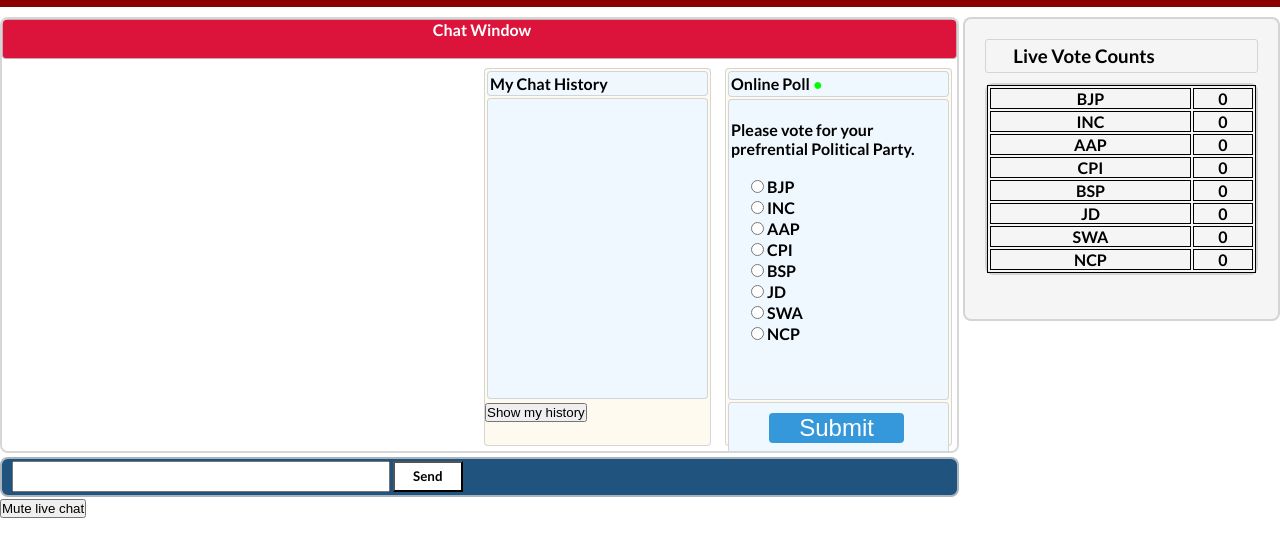
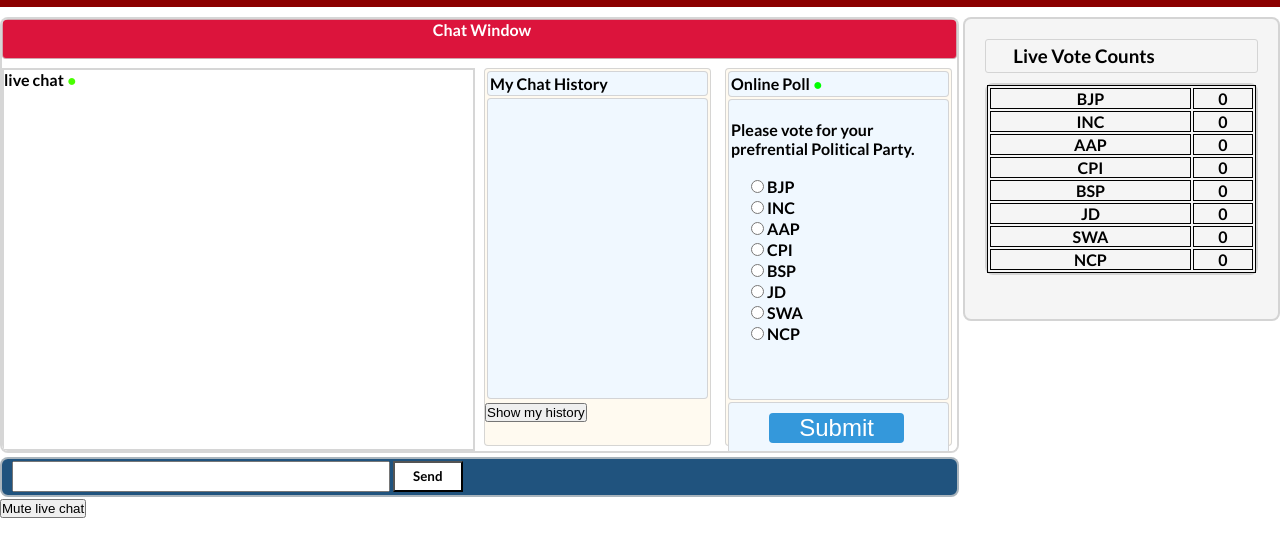
Before and after one commit to monti242421/pollingApplication, a website: page public/index/index.html in a window 1280 px wide. Shown: the part 52-608 px from the top of the page. Drawn offline with nearby package versions, Linux system fonts and the light colour scheme; no server answers.

Commit message:
Add files via upload

```diff
--- a/public/index/index.html
+++ b/public/index/index.html
@@ -14,12 +14,14 @@
         <div class="main-body">
 
             <div class="box" id="box-1">
-                <div>cool</div>
                 <div id="header01">Chat Window</div>
-                <div id="chatbox">
-                    <!-- <div class="messages">Hi</div> -->
-                    <div id="mask"></div>
+
+                <div id="livechat">
+                    <h4>live chat <span  style="color: rgb(72, 255, 0);"> ●</span><span id="livechathead" style="color: rgb(255, 0, 0);"></span></h4>
+                    <div id="chatbox">
+                    </div>
                 </div>
+
 
                 <div id="votesection">
                     <div id="online">Online Poll <span style="color: rgb(0, 255, 0);"> ●</span></div>
--- a/public/index/main.js
+++ b/public/index/main.js
@@ -177,16 +177,13 @@
 async function muteUnmute(){
     if(mute){
         muteButton.innerHTML='Unmute live chat ';
-       chatbox.style.backgroundColor ='black';
        document.getElementById('sendmessage').setAttribute("disabled", "");
-
-       document.getElementById('header01').innerHTML="All chat notifications has been muted"
+       document.getElementById('livechathead').innerHTML="(muted)"
         mute=false;
     }else{
         muteButton.innerHTML='Mute live chat';
-        document.getElementById('header01').innerHTML="Chat Window"
         document.getElementById('sendmessage').removeAttribute("disabled");
-        chatbox.style.backgroundColor ='white';
+        document.getElementById('livechathead').innerHTML=""
         mute=true;
     }
 
--- a/public/index/styles.css
+++ b/public/index/styles.css
@@ -59,10 +59,24 @@
 
 }
 
+#box-1 #livechat{
+    grid-column: 1/3;
+    grid-row: 2/10;
+    border: 2px solid #cccc;
+    position: relative;
+    overflow-y: hidden;
+    overflow-x: hidden;
+}
+
 #box-1 #chatbox{
-    grid-column: 1/4;
-    grid-row: 2/10;
+    bottom: 0px;
+    width: 100%;
+    margin-left: 100px;
+    padding: 10px;
+    position: absolute;
 }
+
+
 #box-1 #header01{
     padding-left: 45%;
     background-color:crimson;
--- a/public/signup/main.js
+++ b/public/signup/main.js
@@ -22,7 +22,7 @@
     try{
 
     var res = await axios.post("http://localhost:4000/user/adduser",myobj)
-        alert("SignUpcompleted");
+        alert("SignupCompleted");
         window.location= '../signin/signin.html';
     }
     catch(err){
```
